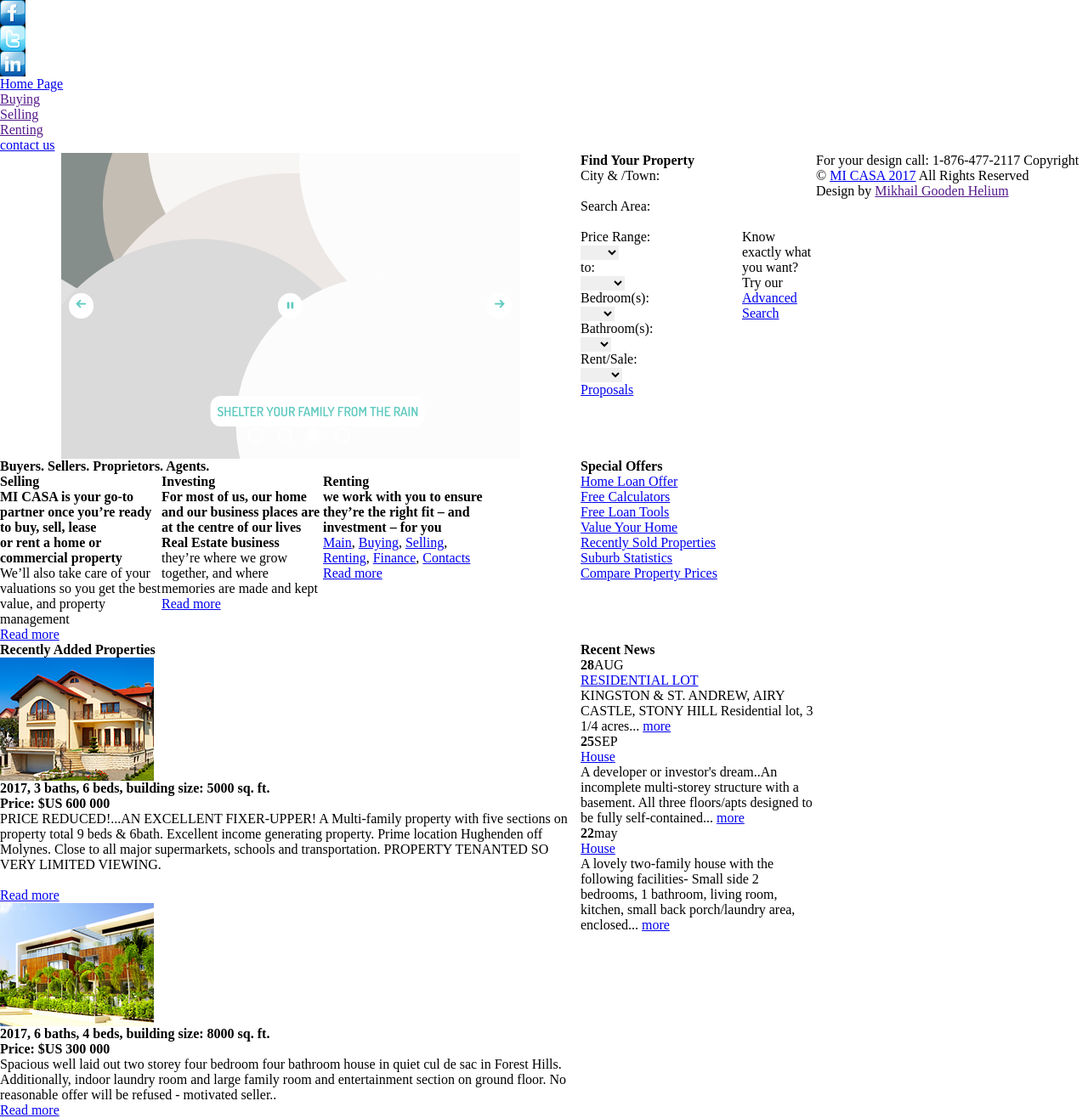
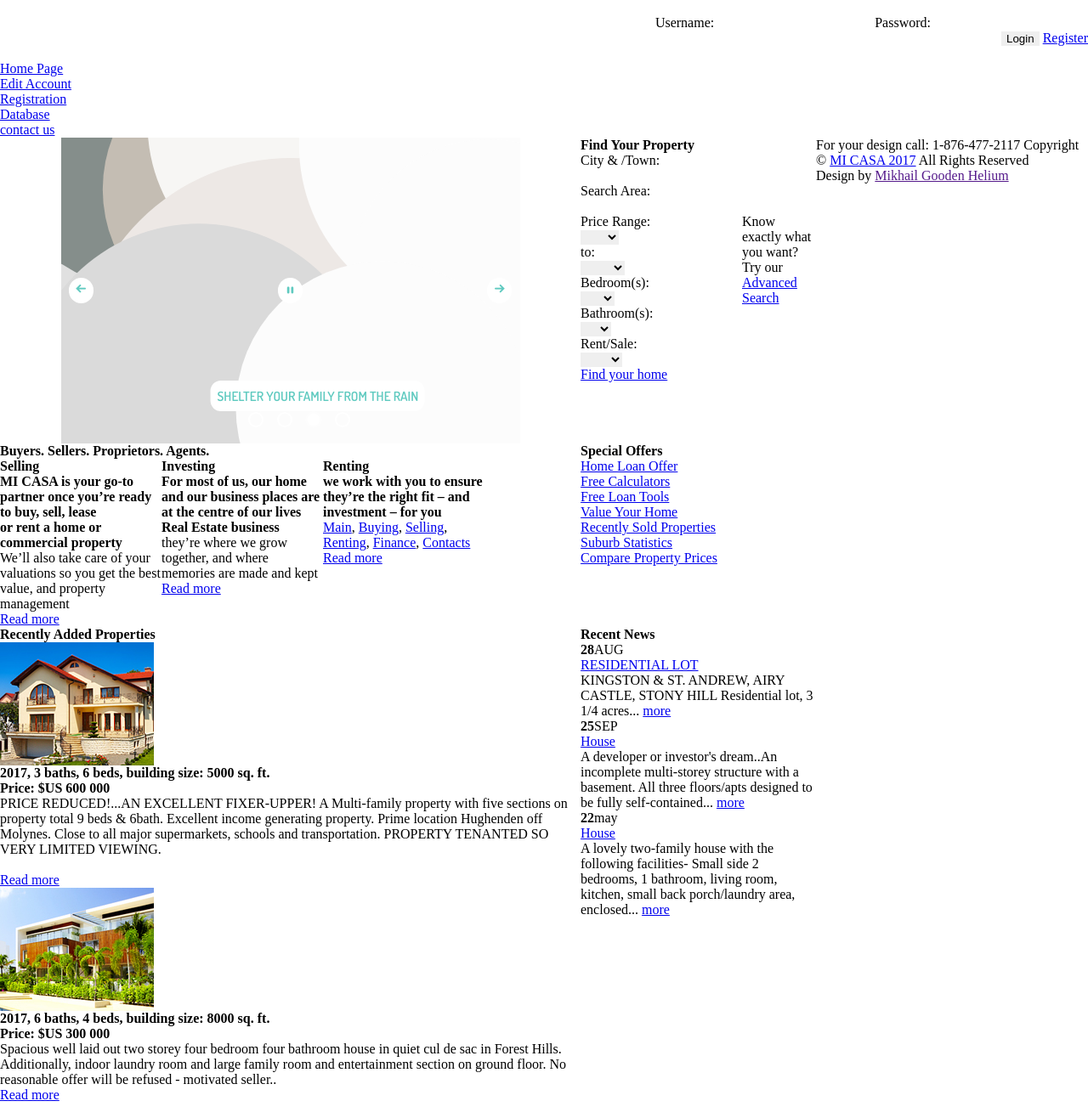
Before and after one commit to helium876/WSDI-GROUP-PROJECT, a PHP site: page / in a window 1280 px wide. Shown: the whole page at 85% size. Run offline with PHP 8.4, Linux system fonts and the light colour scheme.

Commit message:
Update index.php

```diff
--- a/index.php
+++ b/index.php
@@ -2,6 +2,7 @@
 ?>
 <!DOCTYPE html>
 <html lang="en">
+
 <head>
 <title>MI CASA</title>
 <meta charset="utf-8">
@@ -31,20 +32,21 @@
   <div class="main">
     <!-- header -->
     <header>
-      <h1><a href="index.php" id="logo"></a></h1>
-      <div class="wrapper">
-        <ul id="icons">
-          <li><a href="#" class="normaltip"><img src="images/icon1.jpg" alt=""></a></li>
-          <li><a href="#" class="normaltip"><img src="images/icon2.jpg" alt=""></a></li>
-          <li><a href="#" class="normaltip"><img src="images/icon3.jpg" alt=""></a></li>
-        </ul>
-      </div>
+      <h1><a href="index.html" id="logo"></a></h1>
+	  <form align="right" method="post" action="index.php"><br/>
+            <label for="username">Username:</label>
+            <input type="text" name="username" id="username">
+            <label for="password">Password:</label>
+            <input type="password" name="password" id="password"><br/>
+            <input type="submit" class="button" value="Login">   <a href="register.php" align="right" class="button">Register</a>
+        </form><br>
+
       <nav>
         <ul id="menu">
-          <li id="menu_active"><a href="index.html">Home Page</a></li>
-          <li><a href="">Buying </a></li>
-          <li><a href="">Selling </a></li>
-          <li><a href="">Renting </a></li>
+          <li id="menu_active"><a href="index.php">Home Page</a></li>
+          <li><a href="account.php">Edit Account </a></li>
+          <li><a href="register.php">Registration </a></li>
+          <li><a href="database.php">Database </a></li>
           <li><a href="contacts.php">contact us</a></li>
 
         </ul>
@@ -138,7 +140,7 @@
                     <option>Sale</option>
                   </select>
                 </div>
-                <div class="cols pad_left1"> <a href="#" class="button">Proposals</a> </div>
+                <div class="cols pad_left1"> <a href="#" class="button">Find your home</a> </div>
               </div>
               Know exactly what you want? <br>
               Try our <a href="#">Advanced Search</a> </div>
@@ -238,7 +240,8 @@
 <div class="body4">
   <div class="main">
     <!-- footer -->
-    <footer> <span class="call">For your design call: <span>1-876-477-2117</span></span> Copyright &copy; <a href="#">MI CASA 2017</a> All Rights Reserved<br>
+    <footer>
+      </div><span class="call">For your design call: <span>1-876-477-2117</span></span> Copyright &copy; <a href="#">MI CASA 2017</a> All Rights Reserved<br>
       Design by <a target="_blank" href=""> Mikhail Gooden Helium</a>
 
     </footer>
```
